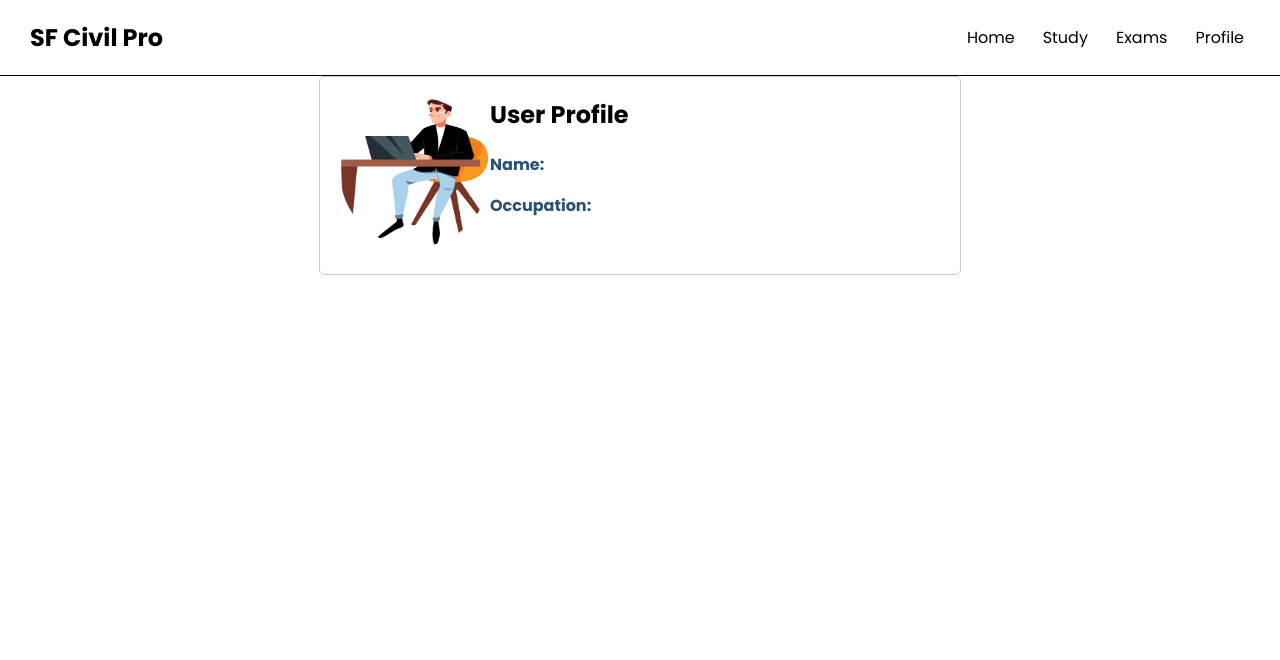
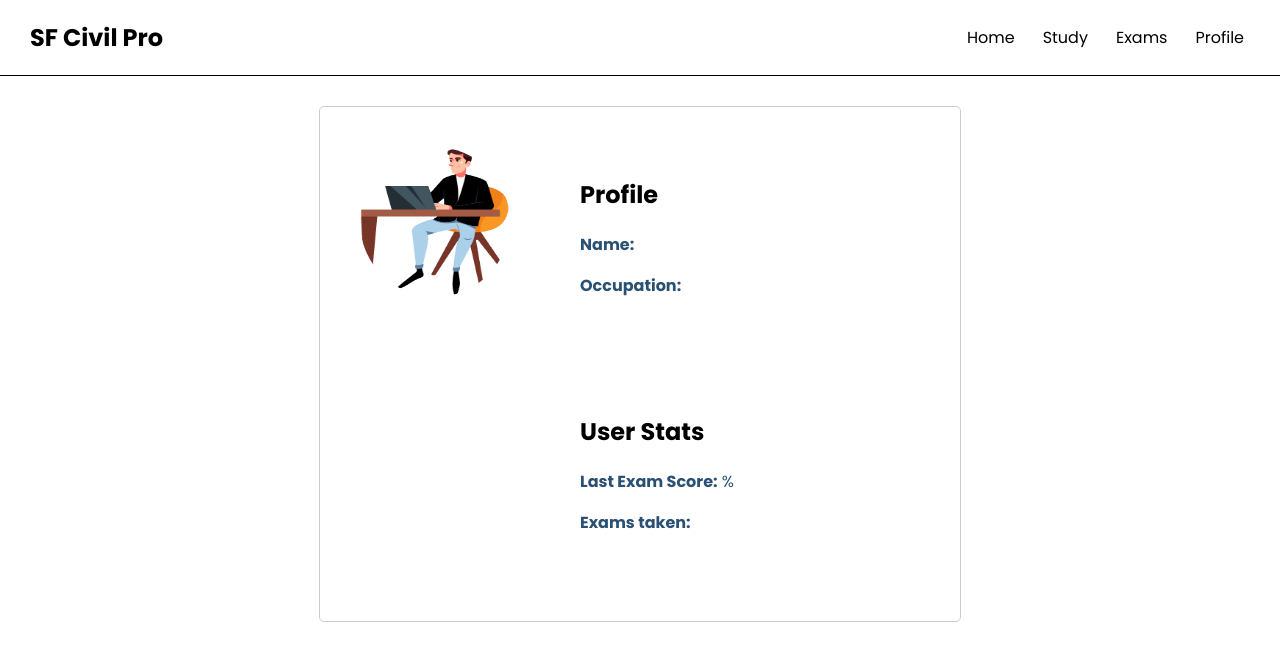
Before and after one commit to coderkai03/BathroomBreak, a React (Create React App) app in the folder sfhacks2024/: page /profile in a window 1280 px wide. Shown: the top 660 px of the page. Built offline with nearby package versions, Linux system fonts and the light colour scheme.

Commit message:
connected profile details from fb

```diff
--- a/sfhacks2024/src/profile/profile.css
+++ b/sfhacks2024/src/profile/profile.css
@@ -1,8 +1,8 @@
 .user-profile {
     max-width: 600px;
-    margin: 0 auto;
     padding: 20px;
     border: 1px solid #ccc;
+    margin: 30px auto 30px auto;
     border-radius: 5px;
   }
 
@@ -18,12 +18,20 @@
     width: 150px;
     height: 150px;
     border-radius: 50%;
+    margin: 20px;
   }
 
   .profile-info {
+    margin: 50px;
     flex: 1;
   }
 
   .profile-info h2 {
     margin-top: 0;
   }
+
+
+.profile-sections {
+  display: flex;
+  flex-direction: column;
+}
--- a/sfhacks2024/src/profile/profile.js
+++ b/sfhacks2024/src/profile/profile.js
@@ -1,18 +1,62 @@
-import React from 'react';
+import React, { useEffect, useState } from 'react';
 import './profile.css';
 import profilePic from './profilepic.gif';
 
-const UserProfile = ({ name, occupation, image }) => {
+import { getAuth} from "firebase/auth"
+import { getFirestore, doc, getDoc } from 'firebase/firestore';
+
+const UserProfile = () => {
+    const user = getAuth().currentUser
+
+    const [name, setName] = useState(null)
+    const [occupation, setOccupation] = useState(null)
+
+    const [lastExam, setLastExam] = useState(null)
+    const [totalExams, setTotalExams] = useState(null)
+
+    useEffect(() => {
+        const fetchUserData = async () => {
+            if (user) {
+                const db = getFirestore();
+                const userDocRef = doc(db, 'users', user.uid);
+                const userDocSnapshot = await getDoc(userDocRef);
+
+                if (userDocSnapshot.exists()) {
+                    const userData = userDocSnapshot.data();
+                    // Update state with user profile information
+                    setName(userData.fullName);
+                    setOccupation(userData.occupation);
+                    setTotalExams(userData.totalExams);
+                    setLastExam(userData.score);
+                } else {
+                    console.log("User document does not exist.");
+                }
+            } else {
+                console.log("User not authenticated.");
+            }
+        };
+
+        fetchUserData();
+    }, [user]);
+
+
   return (
     <div className="user-profile">
       <div className="profile-details">
         <div className="profile-image-container">
         <img src={profilePic} alt="Animated GIF" className="profile-image" />
         </div>
-        <div className="profile-info">
-          <h2>User Profile</h2>
-          <p><strong>Name:</strong> {name}</p>
-          <p><strong>Occupation:</strong> {occupation}</p>
+        <div className='profile-sections'>
+            <div className="profile-info">
+              <h2>Profile</h2>
+              <p><strong>Name:</strong> {name}</p>
+              <p><strong>Occupation:</strong> {occupation}</p>
+            </div>
+            <div className="profile-info">
+              <h2>User Stats</h2>
+              <p><strong>Last Exam Score:</strong> {lastExam}%</p>
+              <p><strong>Exams taken:</strong> {totalExams}</p>
+            </div>
         </div>
       </div>
     </div>
```
